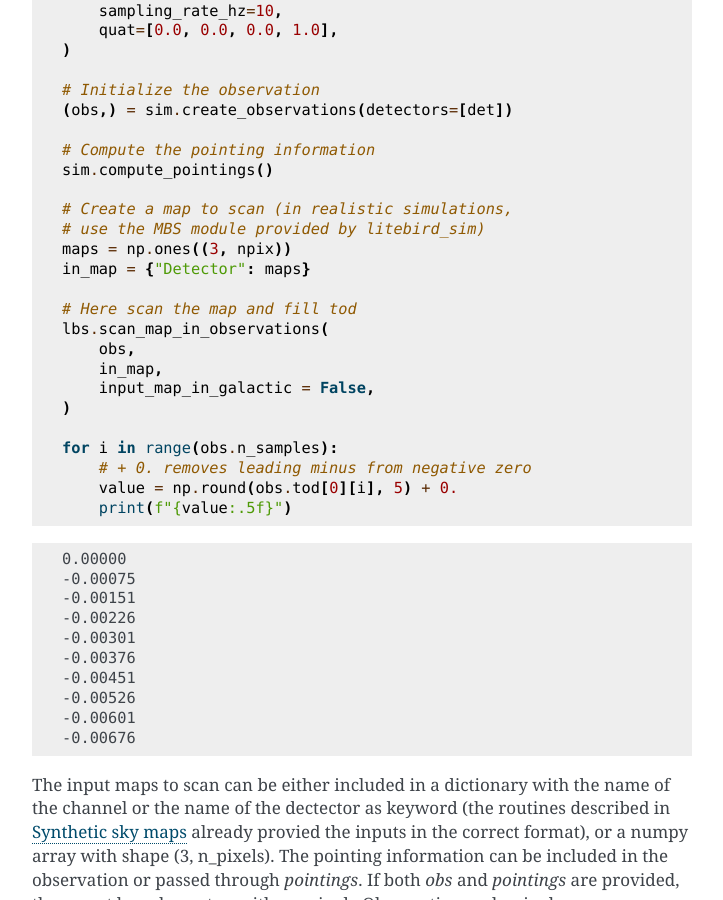
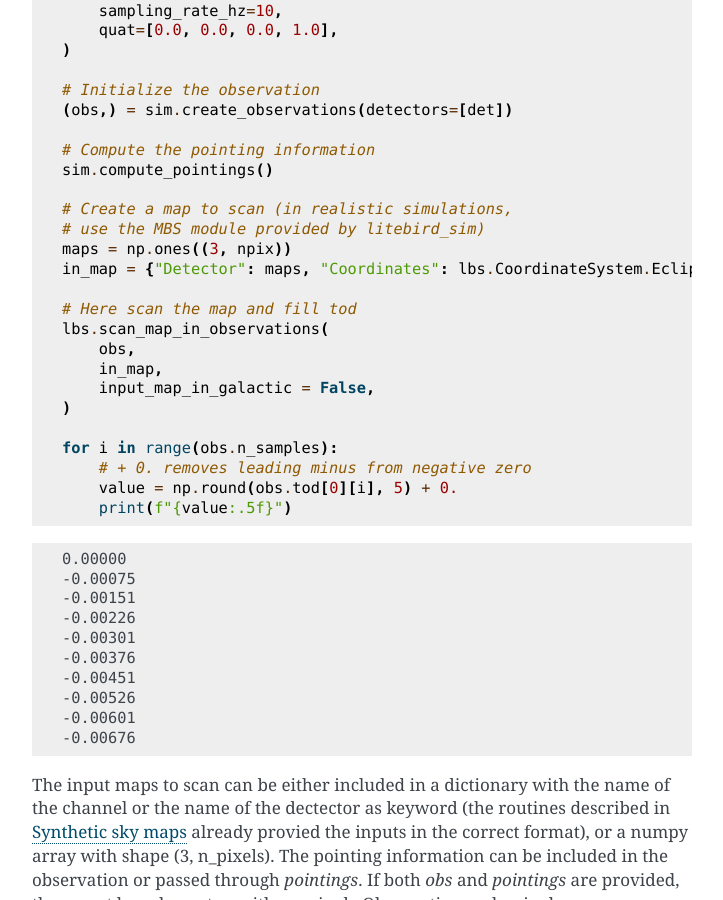
Before and after one commit to litebird/litebird_sim, a Sphinx documentation site: the page built from docs/source/timeordered.rst, in a window 1280 px wide and 900 px high, scrolled down 1262 px. Shown: the whole window, without its empty margins (388-1111 px from the left). Built offline with Sphinx 7.4.7, drawn with Linux system fonts in a browser that asks for light colours.

```diff
--- a/docs/source/timeordered.rst
+++ b/docs/source/timeordered.rst
@@ -76,7 +76,7 @@ shows:
    # Create a map to scan (in realistic simulations,
    # use the MBS module provided by litebird_sim)
    maps = np.ones((3, npix))
-   in_map = {"Detector": maps}
+   in_map = {"Detector": maps, "Coordinates": lbs.CoordinateSystem.Ecliptic}
 
    # Here scan the map and fill tod
    lbs.scan_map_in_observations(
```
